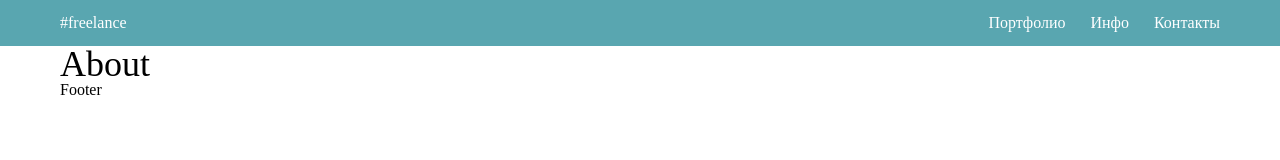
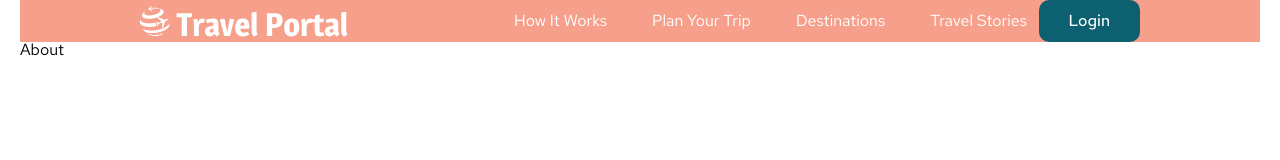
Before and after one commit to S4mm4ael/travel-site, a website: page travel/index.html in a window 1280 px wide. Drawn offline with Linux system fonts and the light colour scheme; files that its build step writes are made by us from their sources.

Commit message:
feat: add header

```diff
--- a/travel/css/style.css
+++ b/travel/css/style.css
@@ -73,6 +73,14 @@ h6 {
   padding: 0 20px;
 }
 
+.container-header {
+  max-width: 1440px;
+}
+
+body {
+  font-family: "Red Hat Text", sans-serif;
+}
+
 body.locked {
   overflow: hidden;
 }
@@ -97,8 +105,36 @@ body.locked {
   }
 }
 
+.btn {
+  font-style: normal;
+  font-weight: 500;
+  font-size: 16px;
+  line-height: 22px;
+  display: -webkit-box;
+  display: -ms-flexbox;
+  display: flex;
+  -webkit-box-pack: center;
+      -ms-flex-pack: center;
+          justify-content: center;
+  -webkit-box-align: center;
+      -ms-flex-align: center;
+          align-items: center;
+  margin-left: auto;
+  background-color: #0D606F;
+  border-radius: 10px;
+  padding: 10px 30px;
+  color: #FFFFFF;
+  -webkit-transition: 0.3s;
+  -o-transition: 0.3s;
+  transition: 0.3s;
+}
+
+.btn:hover {
+  color: #F2785C;
+}
+
 nav {
-  background-color: rgba(0, 119, 134, 0.651);
+  background-color: #FFFFFF;
   overflow: hidden;
 }
 
@@ -107,49 +143,73 @@ nav {
   display: -ms-flexbox;
   display: flex;
   width: 100%;
-  -webkit-box-pack: justify;
-      -ms-flex-pack: justify;
-          justify-content: space-between;
-  padding-top: 15px;
-  padding-bottom: 15px;
+  background-color: rgba(242, 120, 92, 0.7);
+  -webkit-box-align: center;
+      -ms-flex-align: center;
+          align-items: center;
 }
 
-.logo a {
-  color: white;
+.nav__btns {
+  margin-left: auto;
+  margin-right: 120px;
+}
+
+.container-header {
+  max-width: 1440px;
+}
+
+.logo {
+  margin-left: 120px;
 }
 
 .menu {
   display: -webkit-box;
   display: -ms-flexbox;
   display: flex;
-}
-
-.menu__item {
-  margin-left: 25px;
+  gap: 45px;
+  margin-left: 158px;
 }
 
 .menu__item-link {
-  color: white;
+  color: #FFFFFF;
+  font-weight: 400;
+  font-size: 16px;
+  line-height: 20px;
+  -webkit-transition: 0.3s;
+  -o-transition: 0.3s;
+  transition: 0.3s;
+}
+
+.menu__item-link:hover,
+.menu__item-link:active {
+  color: #0D606F;
 }
 
 .burger {
   display: none;
   cursor: pointer;
+  margin-right: 20px;
 }
 
-.section__title {
-  font-size: 36px;
+footer {
+  display: block;
 }
 
 @media (max-width: 1449.98px) {
   .container {
-    max-width: 1200px;
+    max-width: 1440px;
   }
 }
 
 @media (max-width: 991.98px) {
   .container {
     max-width: 970px;
+  }
+
+  .navbar {
+    -webkit-box-pack: justify;
+        -ms-flex-pack: justify;
+            justify-content: space-between;
   }
 }
 
@@ -183,9 +243,9 @@ nav {
     -webkit-box-align: center;
         -ms-flex-align: center;
             align-items: center;
-    z-index: 22;
-    -webkit-animation: fade 0.1s linear;
-            animation: fade 0.1s linear;
+    z-index: 2;
+    -webkit-animation: fade 0.2s linear;
+            animation: fade 0.2s linear;
   }
 
   .burger {
@@ -193,7 +253,7 @@ nav {
     position: relative;
     height: 20px;
     width: 30px;
-    z-index: 102;
+    z-index: 2;
     cursor: pointer;
   }
 
@@ -267,6 +327,26 @@ nav {
   .menu__item-link {
     color: white;
   }
+
+  .nav__btns.active {
+    display: -webkit-box;
+    display: -ms-flexbox;
+    display: flex;
+    position: absolute;
+    left: 0;
+    bottom: 0;
+    z-index: 3;
+  }
+}
+
+@media screen and (max-width: 991.98px) and (max-width: 991.98px) {
+  .menu {
+    margin: 0;
+  }
+
+  .nav__btns {
+    display: none;
+  }
 }
 
 @media (max-width: 767.98px) {
--- a/travel/index.html
+++ b/travel/index.html
@@ -5,8 +5,11 @@
     <meta charset="UTF-8">
     <meta http-equiv="X-UA-Compatible" content="IE=edge">
     <meta name="viewport" content="width=device-width, initial-scale=1.0">
-    <title>Travel</title>
+    <title>Index</title>
     <link rel="stylesheet" href="./css/style.min.css">
+    <link rel="preconnect" href="https://fonts.googleapis.com">
+    <link rel="preconnect" href="https://fonts.gstatic.com" crossorigin>
+    <link href="https://fonts.googleapis.com/css2?family=Aleo&family=Red+Hat+Text:wght@400;500&display=swap" rel="stylesheet">
 </head>
 
 <body class="main__body">
@@ -14,14 +17,18 @@
     <header>
     <!-- Navbar -->
     <nav>
-        <div class="container">
+        <div class="container container-header">
             <div class="navbar">
-                <div class="logo"> <a href="#"> #freelance </a> </div>
+                <div class="logo"> <a href="#"> <img src="./img/logo.svg" alt="logo"> </a> </div>
                 <ul class="menu">
-                    <li class="menu__item"><a href="#" class="menu__item-link" data-scroll>Портфолио</a></li>
-                    <li class="menu__item"><a href="#" class="menu__item-link" data-scroll>Инфо</a></li>
-                    <li class="menu__item"><a href="#" class="menu__item-link" data-scroll>Контакты</a></li>
+                    <li class="menu__item"><a href="#" class="menu__item-link" data-scroll>How It Works</a></li>
+                    <li class="menu__item"><a href="#" class="menu__item-link" data-scroll>Plan Your Trip</a></li>
+                    <li class="menu__item"><a href="#" class="menu__item-link" data-scroll>Destinations</a></li>
+                    <li class="menu__item"><a href="#" class="menu__item-link" data-scroll>Travel Stories</a></li>
                 </ul>
+                <div class="nav__btns">
+                    <a href="#" class="btn btn__login">Login</a>
+                </div>
                 <div class="burger">
                     <span></span>
                 </div>
@@ -32,19 +39,14 @@
 
     <!-- Main Page -->
     <main>
-    <section class="section__Expore">
+        <section class="section__Expore">
   <div class="container">
     <h3 class="section__title">About</h3>
   </div>
-</section>
     </main>
 
     <!-- Footer -->
-    <footer>
-    <div class="container">
-        <div class="footer">Footer</div>
-    </div>
-</footer>
+
 
 </body>
 
--- a/travel/js/scripts.js
+++ b/travel/js/scripts.js
@@ -1,36 +1,41 @@
 // Custom Scripts
-// Burger menu
+// Мобильное меню бургер
 function burgerMenu() {
   const burger = document.querySelector('.burger')
   const menu = document.querySelector('.menu')
   const body = document.querySelector('body')
+  const navBtns = document.querySelector('.nav__btns')
   burger.addEventListener('click', () => {
     if (!menu.classList.contains('active')) {
       menu.classList.add('active')
       burger.classList.add('active-burger')
       body.classList.add('locked')
+      navBtns.classList.add('active')
     } else {
       menu.classList.remove('active')
       burger.classList.remove('active-burger')
       body.classList.remove('locked')
+      navBtns.classList.remove('active')
     }
   })
-  // Navbar breakpoint
+  // Вот тут мы ставим брейкпоинт навбара
   window.addEventListener('resize', () => {
     if (window.innerWidth > 991.98) {
       menu.classList.remove('active')
       burger.classList.remove('active-burger')
       body.classList.remove('locked')
+      navBtns.classList.remove('active')
     }
   })
 }
 burgerMenu()
 
 
-// Fixed menu when scrolling
+// Вызываем эту функцию, если нам нужно зафиксировать меню при скролле.
 function fixedNav() {
   const nav = document.querySelector('nav')
 
+  // тут указываем в пикселях, сколько нужно проскроллить что бы наше меню стало фиксированным
   const breakpoint = 1
   if (window.scrollY >= breakpoint) {
     nav.classList.add('fixed__nav')
@@ -39,5 +44,3 @@ function fixedNav() {
   }
 }
 window.addEventListener('scroll', fixedNav)
-
-;
```
Also changed, not shown: travel/css/style.min.css, travel/img/logo.svg (added), travel/js/scripts.min.js.
